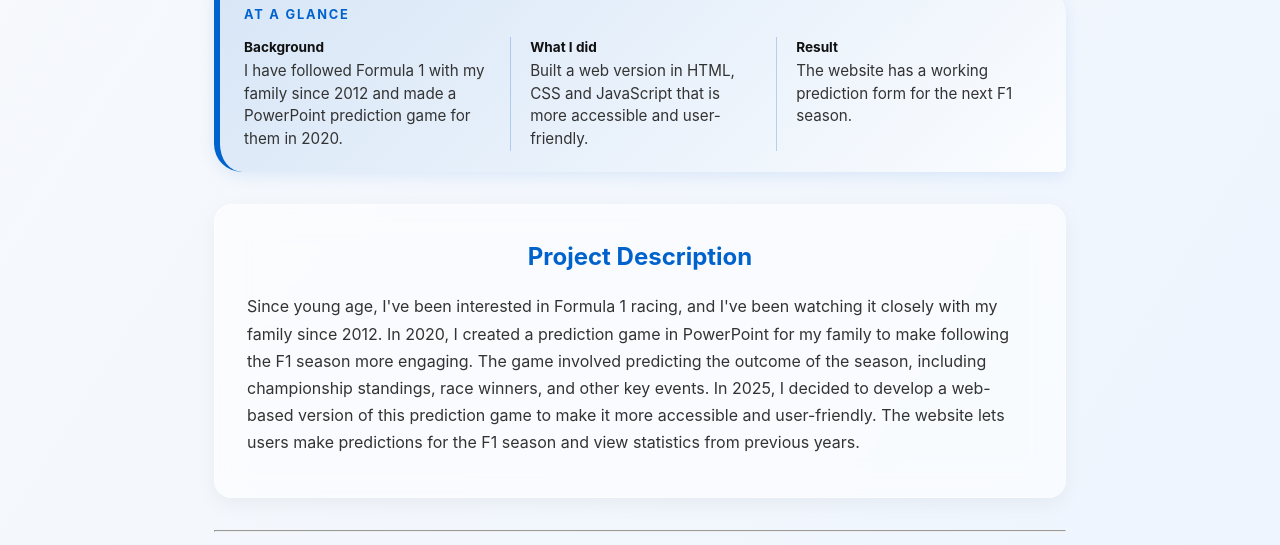
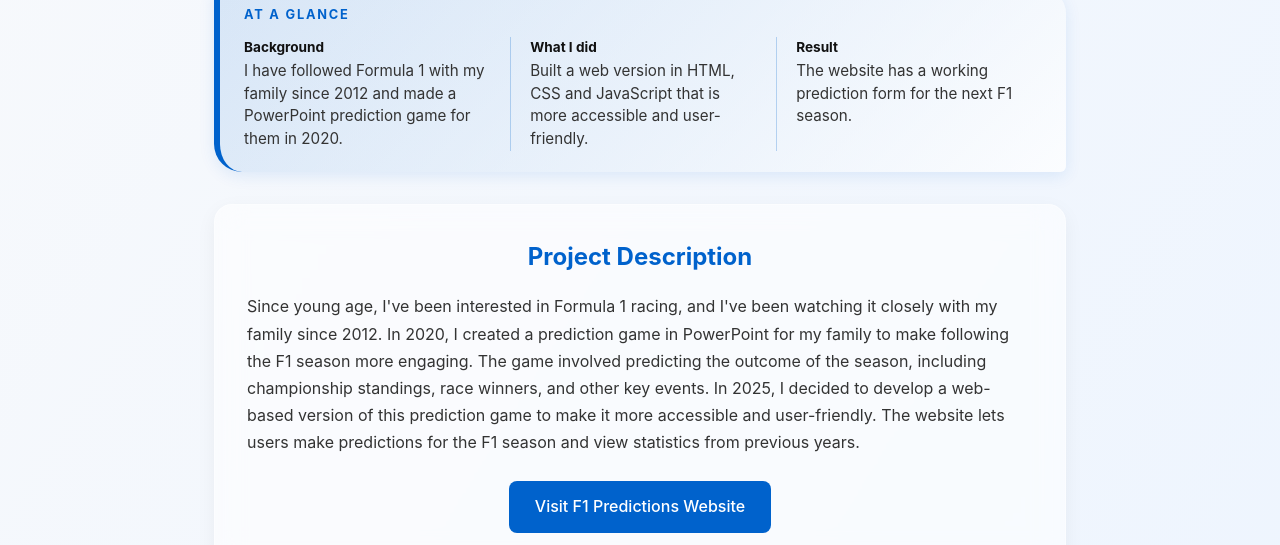
Before and after one commit to santkesk/santkesk.github.io, a plain HTML site: page Projects/f1predictions.html in a window 1280 px wide. Shown: the part 186-731 px from the top of the page. Drawn offline with Linux system fonts and the light colour scheme.

Commit message:
Include link to F1 Predictions website
Added a link to the F1 Predictions website for user access.

```diff
--- a/Projects/f1predictions.html
+++ b/Projects/f1predictions.html
@@ -112,8 +112,10 @@
         The game involved predicting the outcome of the season, including championship standings, race winners, and other key events.
         In 2025, I decided to develop a web-based version of this prediction game to make it more accessible and user-friendly.
         The website lets users make predictions for the F1 season and view statistics from previous years.
-
       </p>
+      <div class="project-links">
+          <a href="https://santkesk.github.io/f1-predictions/" class="btn" target="_blank" rel="noopener">Visit F1 Predictions Website<span class="visually-hidden"> (opens in a new tab)</span></a>
+        </div>
     </section>
     <hr>
     <section class="about" aria-labelledby="about">
```
